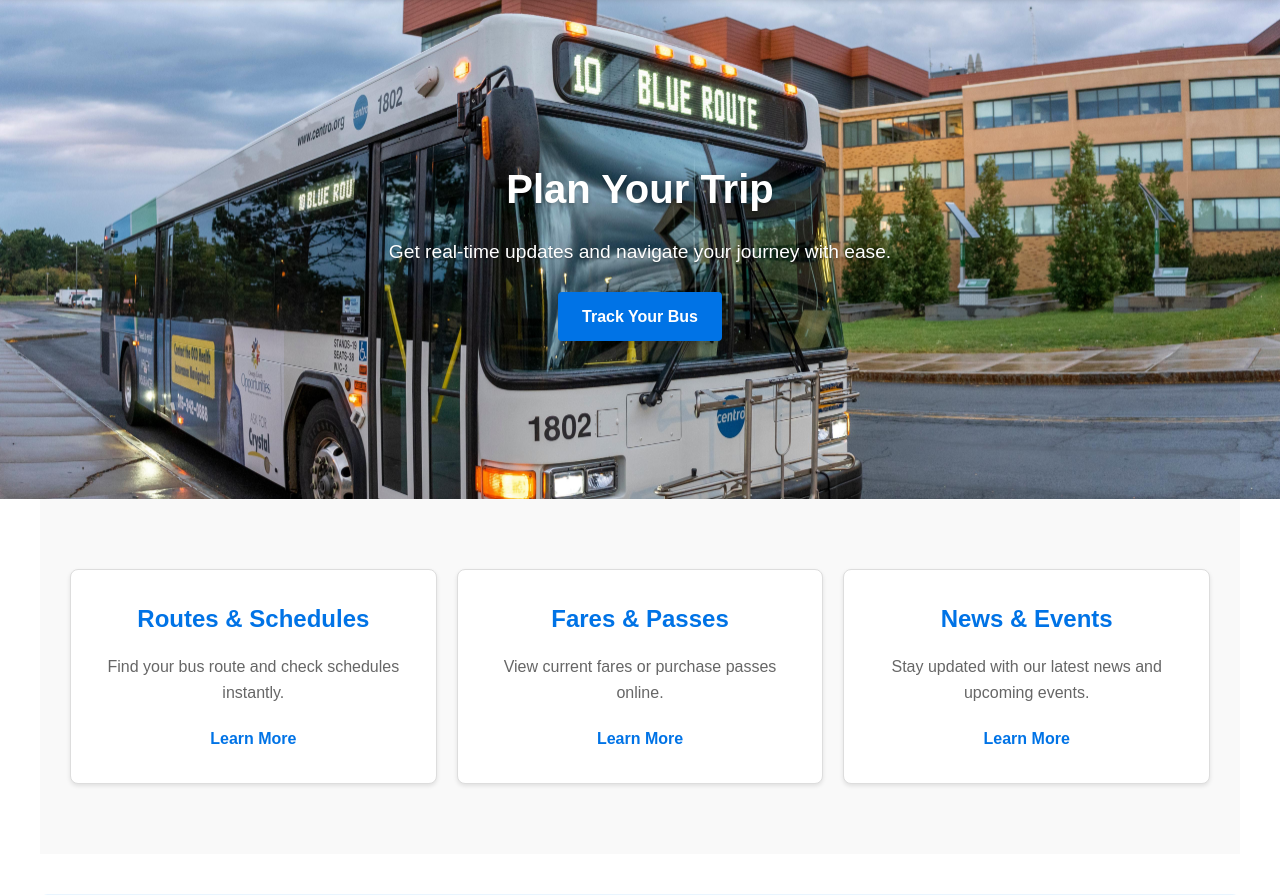
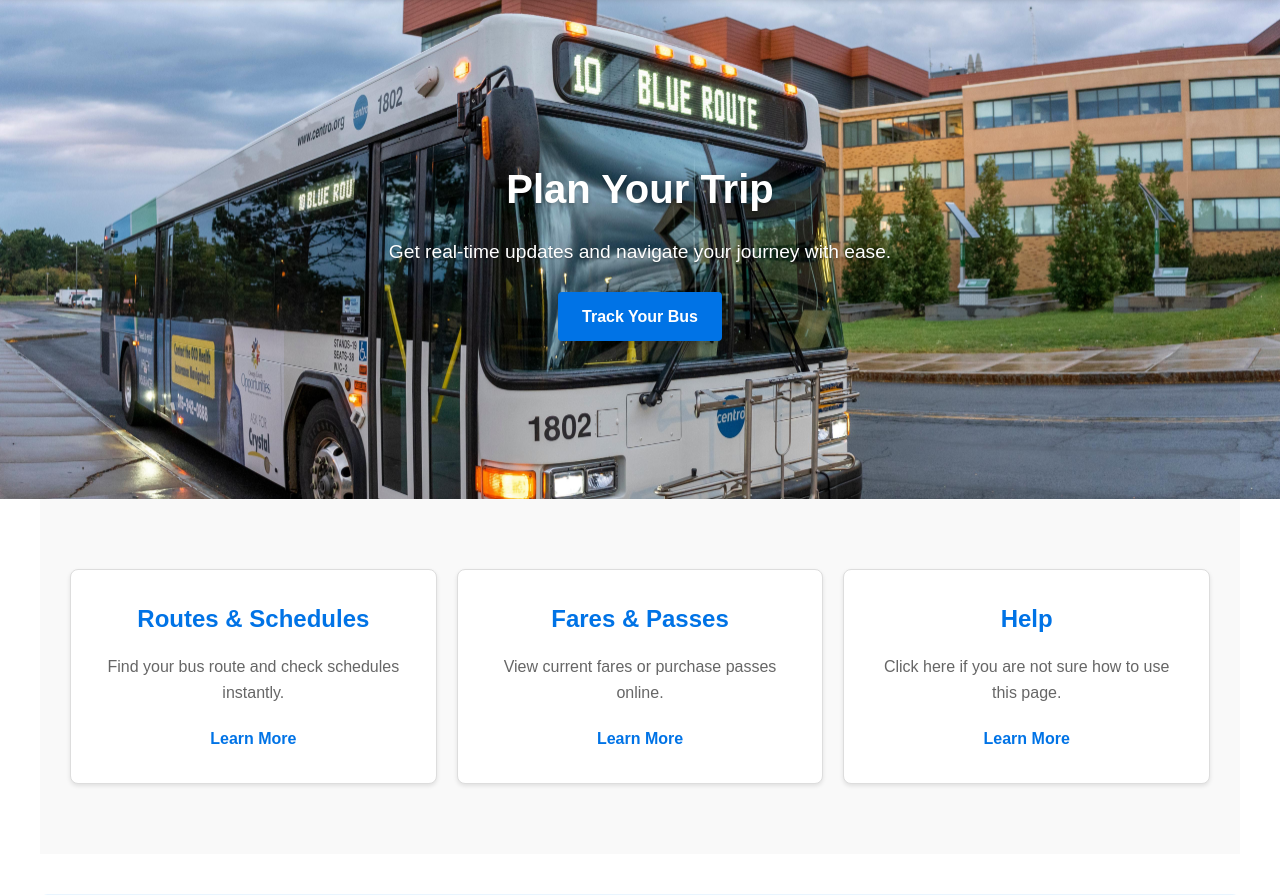
Before and after one commit to Lightsumo89/Centro-Bus-Predictor---CSC-380-Project, a Flask app: page /frontend/index.html in a window 1280 px wide. Shown: the part 67-962 px from the top of the page. Run offline with Flask 3, Linux system fonts and the light colour scheme.

Commit message:
Update index.html

```diff
--- a/templates/index.html
+++ b/templates/index.html
@@ -32,7 +32,7 @@
               <a href="{{ url_for('passes') }}">PURCHASE</a>
             </li>
             <li class="dropdown-item">
-              <a href="{{ url_for('updates') }}">News &amp; Events</a>
+              <a href="{{ url_for('updates') }}">Service Bulletins</a>
             </li>
             <li class="dropdown-item">
               <a href="{{ url_for('routes') }}">ROUTES &amp; SCHEDULES</a>
@@ -77,8 +77,8 @@
         <a href="{{ url_for('fares') }}">Learn More</a>
       </div>
       <div class="link-card">
-        <h2>News &amp; Events</h2>
-        <p>Stay updated with our latest news and upcoming events.</p>
+        <h2>Help</h2>
+        <p>Click here if you are not sure how to use this page.</p>
         <a href="{{ url_for('news') }}">Learn More</a>
       </div>
     </section>
```
